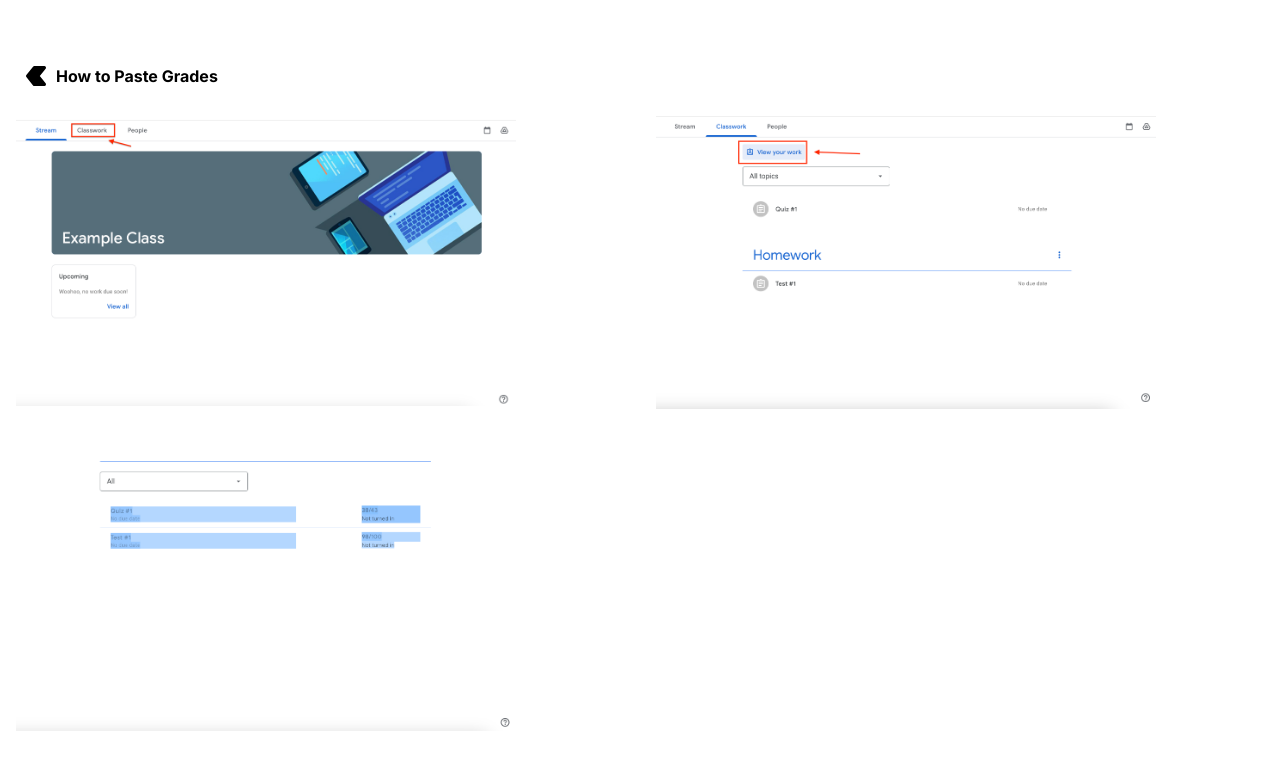
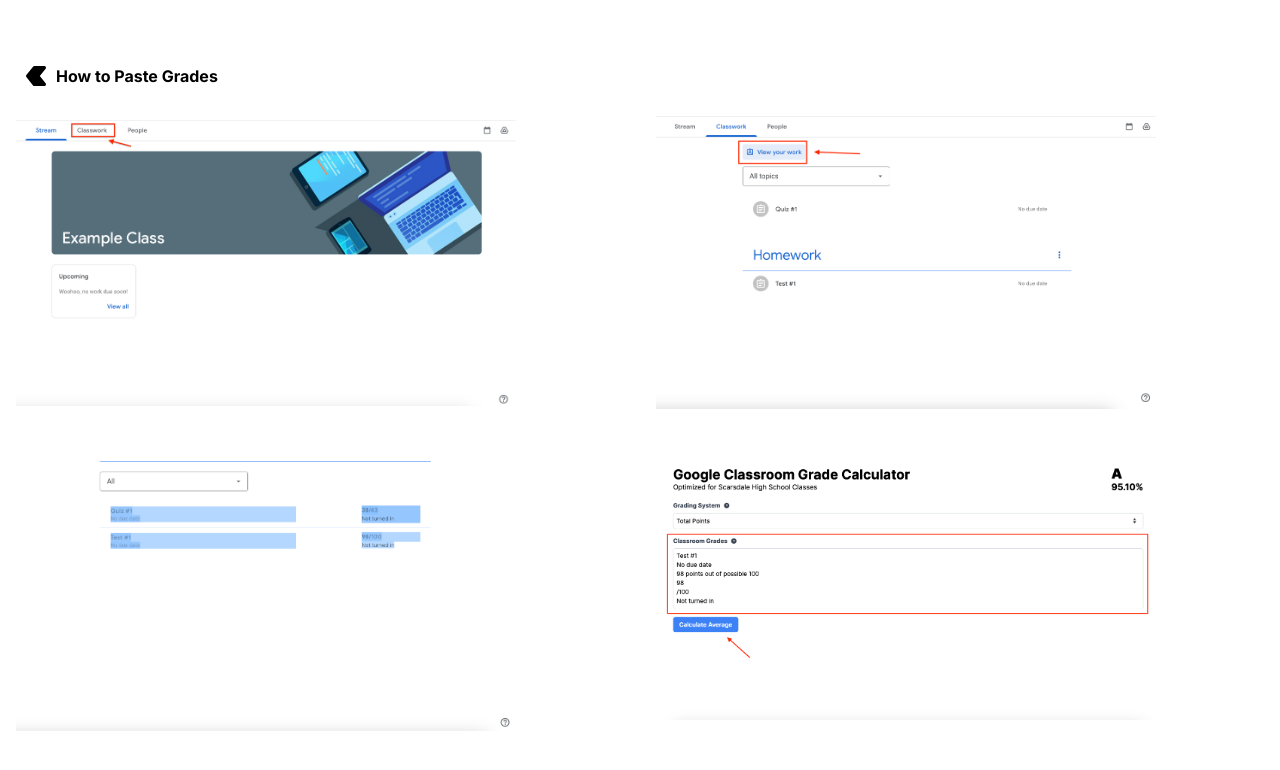
Before and after one commit to charleywolf/gc-grade-viewer, a Next.js app: page /help/grades in a window 1280 px wide. Shown: the top 770 px of the page. Built offline with nearby package versions, Linux system fonts and the light colour scheme.

Commit message:
updated quick help for how to paste grades guide

```diff
--- a/src/app/help/grades/page.tsx
+++ b/src/app/help/grades/page.tsx
@@ -9,19 +9,24 @@ export default function gradesHelp() {
       <div className="grid lg:grid-cols-2 grid-cols-1 gap-8">
         <HelpColumn
           src="diagram1.png"
-          alt="Image of Google Classroom"
+          alt="Google Classroom"
           caption='Navigate to your class&apos;s Google Classroom page and click on
         "Classwork" in the topbar.'
         />
         <HelpColumn
           src="diagram2.png"
-          alt="Image of Google Classroom: Classwork page"
+          alt="Google Classroom: Classwork page"
           caption='Click on the "View your work" button located under the topbar.'
         />
         <HelpColumn
           src="diagram3.png"
-          alt="Image of Google Classroom: View your work section"
-          caption='Select all your grades as displayed and copy them using CTRL-C (or CMD-C on MacOS). Finally, return to our website paste in your grades under the label "Google Classroom Grades"!'
+          alt="Google Classroom: View your work section"
+          caption="Select all your grades as displayed and copy them using CTRL-C (or CMD-C on MacOS)."
+        />
+        <HelpColumn
+          src="diagram4.png"
+          alt="Google Classroom Grade Viewer"
+          caption='Return to our website and paste in your grades under "Google Classroom Grades". Finally, click on "Calculate Average" and view the calculated grade in the top-right.'
         />
       </div>
     </div>
```
Also changed, not shown: public/assets/diagram4.png (added).
